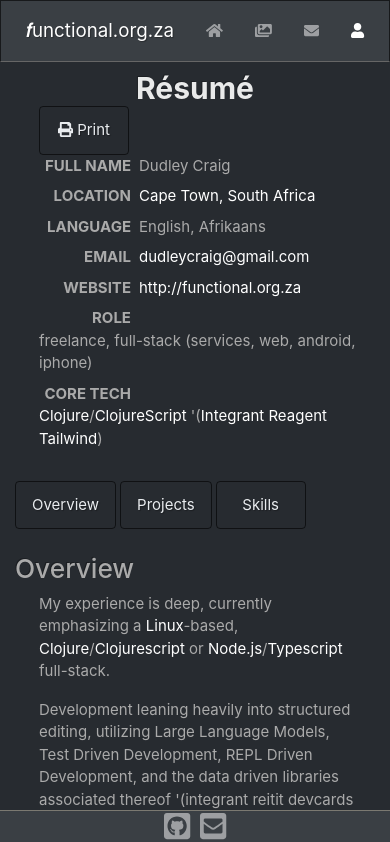
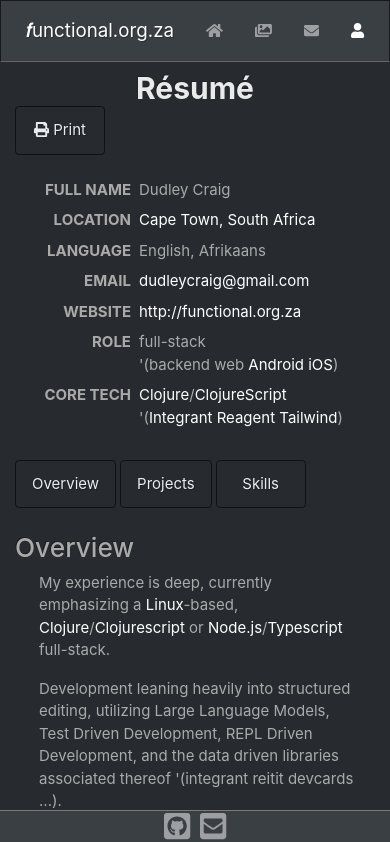
Before and after one commit to dudleycraig/functional, a React (Create React App) app in the folder client/: page /resume in a window 390 px wide. Shown: the top 842 px of the page. Built offline with nearby package versions, Linux system fonts and the light colour scheme; no server answers.

Commit message:
fixed some small bugs and added mobile development

```diff
--- a/client/src/components/Identification.js
+++ b/client/src/components/Identification.js
@@ -5,58 +5,39 @@ import TechLink from './TechLink';
 export default () => {
   return (
     <dl id="identification" style={{ display: 'inline-block', listStyle: 'none' }}>
-      <dt className="text-right pr-2" style={{ float: 'left', clear: 'left', width: '100px' }}>
-        FULL NAME
-      </dt>
+      <dt className="text-right pr-2" style={{ float: 'left', clear: 'left', width: '100px' }}>FULL NAME</dt>
+      <dd className="text-left" style={{ float: 'left' }}>Dudley Craig</dd>
+      <dt className="text-right pr-2" style={{ float: 'left', clear: 'left', width: '100px' }}>LOCATION</dt>
       <dd className="text-left" style={{ float: 'left' }}>
-        Dudley Craig
+        <a href="https://goo.gl/maps/pcm5YX3jHeG1umJS8" target="_blank" title="[-33.919545175839765, 18.38205572274231]">Cape Town, South Africa</a>
+        &nbsp;
+        <span className="gmt d-none d-md-inline">(+2 GMT, <Time />)</span>
       </dd>
-      <dt className="text-right pr-2" style={{ float: 'left', clear: 'left', width: '100px' }}>
-        LOCATION
-      </dt>
+      <dt className="text-right pr-2" style={{ float: 'left', clear: 'left', width: '100px' }}>LANGUAGE</dt>
+      <dd className="text-left" style={{ float: 'left' }}>English, Afrikaans</dd>
+      <dt className="text-right pr-2" style={{ float: 'left', clear: 'left', width: '100px' }}>EMAIL</dt>
       <dd className="text-left" style={{ float: 'left' }}>
-        <a href="https://goo.gl/maps/pcm5YX3jHeG1umJS8" target="_blank" title="[-33.919545175839765, 18.38205572274231]">
-          Cape Town, South Africa
-        </a>
-        &nbsp;
-        <span className="gmt d-none d-md-inline">
-          (+2 GMT, <Time />)
-        </span>
+        <a href="mailto:dudleycraig@gmail.com" target="_blank">dudleycraig@gmail.com</a>
       </dd>
-      <dt className="text-right pr-2" style={{ float: 'left', clear: 'left', width: '100px' }}>
-        LANGUAGE
-      </dt>
+      <dt className="text-right pr-2" style={{ float: 'left', clear: 'left', width: '100px' }}>WEBSITE</dt>
       <dd className="text-left" style={{ float: 'left' }}>
-        English, Afrikaans
+        <a href="http://functional.org.za" target="_blank">http://functional.org.za</a>
       </dd>
-      <dt className="text-right pr-2" style={{ float: 'left', clear: 'left', width: '100px' }}>
-        EMAIL
-      </dt>
+      <dt className="text-right pr-2" style={{ float: 'left', clear: 'left', width: '100px' }}>ROLE</dt>
       <dd className="text-left" style={{ float: 'left' }}>
-        <a href="mailto:dudleycraig@gmail.com" target="_blank">
-          dudleycraig@gmail.com
-        </a>
+        {'full-stack'}
+        <br />
+        {'\'('}
+        backend web <TechLink name="android" /> <TechLink name="ios" />
+        {')'}
       </dd>
-      <dt className="text-right pr-2" style={{ float: 'left', clear: 'left', width: '100px' }}>
-        WEBSITE
-      </dt>
+      <dt className="text-right pr-2" style={{ float: 'left', clear: 'left', width: '100px' }}>CORE TECH</dt>
       <dd className="text-left" style={{ float: 'left' }}>
-        <a href="http://functional.org.za" target="_blank">
-          http://functional.org.za
-        </a>
-      </dd>
-      <dt className="text-right pr-2" style={{ float: 'left', clear: 'left', width: '100px' }}>
-        ROLE
-      </dt>
-      <dd className="text-left" style={{ float: 'left' }}>
-        freelance, full-stack (services, web, android, iphone)
-      </dd>
-      <dt className="text-right pr-2" style={{ float: 'left', clear: 'left', width: '100px' }}>
-        CORE TECH
-      </dt>
-      <dd className="text-left" style={{ float: 'left' }}>
-        <TechLink name="clojure" />/<TechLink name="clojurescript" />
-        {' \'('}
+        <TechLink name="clojure" />
+        {'/'}
+        <TechLink name="clojurescript" />
+        <br />
+        {'\'('}
         <TechLink name="integrant" />
         {' '}
         <TechLink name="reagent" />
--- a/client/src/components/Overview.js
+++ b/client/src/components/Overview.js
@@ -2,10 +2,43 @@ import React from 'react';
 
 export default () => (
   <>
-    <p>{'My experience is deep, currently emphasizing a '}<a href="/resume/#tech-linux" title="open-source operating system">Linux</a>{'-based, '}<a href="/resume/#tech-clojure" title="a robust, practical, and fast programming language.">Clojure</a>{'/'}<a href="/resume/#tech-clojurescript" title="a compiler for clojure that targets javascript.">Clojurescript</a>{' or '}<a href="/resume/#tech-express" title="javascript runtime.">Node.js</a>{'/'}<a href="/resume/#tech-react" title="javascript with syntax for types.">Typescript</a>{' full-stack.'}</p>
-    <p>{'Development leaning heavily into structured editing, utilizing Large Language Models, Test Driven Development, REPL Driven Development, and the data driven libraries associated thereof \'(integrant reitit devcards ...).'}</p>
-    <p>{'I love creating applications rich in '}<a href="/resume/#tech-webgl" title="web API for GPU">WebGL</a>{' and '}<a href="/resume/#tech-gis" title="geographic information systems">GIS</a>{" context, coupled to real-time, stitched API resources."}</p>
-    <p><a href="/resume/#tech-jsdoc" title="Documentation auto-generator">Documentation</a>{', '}<a href="/resume/#tech-eslint" title="standardise code">linting</a>{', '}<a href="/resume/#tech-jest" title="module scope testing">unit</a>{' and '}<a href="/resume/#tech-testing-library" title="application scope testing">integration</a>{' testing, '}<a href="/resume/#tech-docker" title="containerize applications.">dockerization</a>{', ... CI development piped "555"!'}</p>
-    <p>{'I offer experience in developing robust, real-time, full-stack applications.'}</p>
+    <p>
+      {'My experience is deep, currently emphasizing a '}
+      <a href="/resume/#tech-linux" title="open-source operating system">Linux</a>
+      {'-based, '}
+      <a href="/resume/#tech-clojure" title="a robust, practical, and fast programming language.">Clojure</a>
+      {'/'}
+      <a href="/resume/#tech-clojurescript" title="a compiler for clojure that targets javascript.">Clojurescript</a>
+      {' or '}
+      <a href="/resume/#tech-express" title="javascript runtime.">Node.js</a>
+      {'/'}
+      <a href="/resume/#tech-react" title="javascript with syntax for types.">Typescript</a>
+      {' full-stack.'}
+    </p>
+    <p>
+      {'Development leaning heavily into structured editing, utilizing Large Language Models, Test Driven Development, REPL Driven Development, and the data driven libraries associated thereof \'(integrant reitit devcards ...).'}
+    </p>
+    <p>
+      {'Creativity leaning into applications rich in '}
+      <a href="/resume/#tech-webgl" title="web API for GPU">WebGL</a>
+      {' and '}
+      <a href="/resume/#tech-gis" title="geographic information systems">GIS</a>
+      {" context, coupled to real-time, stitched API resources."}
+    </p>
+    <p>
+      <a href="/resume/#tech-jsdoc" title="Documentation auto-generator">Documentation</a>
+      {', '}
+      <a href="/resume/#tech-eslint" title="standardise code">linting</a>
+      {', '}
+      <a href="/resume/#tech-jest" title="module scope testing">unit</a>
+      {' and '}
+      <a href="/resume/#tech-testing-library" title="application scope testing">integration</a>
+      {' testing, '}
+      <a href="/resume/#tech-docker" title="containerize applications.">dockerization</a>
+      {', ... CI development piped "555"!'}
+    </p>
+    <p>
+      {'I offer experience in developing robust, real-time, full-stack applications.'}
+    </p>
   </>
 );
--- a/client/src/components/Resume.js
+++ b/client/src/components/Resume.js
@@ -4,7 +4,7 @@ import { Row, Col, Button } from 'react-bootstrap';
 import useStore from '../store';
 import Identification from './Identification';
 import { FontAwesomeIcon } from '@fortawesome/react-fontawesome';
-import { faPrint } from '@fortawesome/free-solid-svg-icons';
+import { faPrint, faAndroid, faApple } from '@fortawesome/free-solid-svg-icons';
 import Overview from './Overview';
 import Projects from './Projects';
 import TechIcon from './TechIcon';
@@ -27,16 +27,13 @@ export default () => {
   const history = useHistory();
   return (
     <section id="resume" className="container flex-column">
-      <Row className="print-button">
-        <Col className="col-12 text-left pl-4 mx-auto w-100">
+      <Row className="print-button mb-4">
         <Button
-            className="mr-1"
           variant="outline-light"
           style={{ minWidth: '90px' }}
           onClick={() => (window.print(), false)}>
           <FontAwesomeIcon icon={faPrint} size="1x" /> Print
         </Button>
-        </Col>
       </Row>
 
       <Row id="identification">
--- a/client/src/store.js
+++ b/client/src/store.js
@@ -431,11 +431,41 @@ const useStore = create((set, get) => {
         proficiency: 24,
         current: true,
       },
+      reactnative: {
+        link: '#tech-reactnative',
+        text: 'React Native',
+        title: 'React Native',
+        description: 'Cross compiler for Android and iOS written in javascript react.',
+        icon: 'faReact',
+        months: 24,
+        proficiency: 6,
+        current: true,
+      },
+      android: {
+        link: '#tech-android',
+        text: 'Android',
+        title: 'Android',
+        description: 'Mobile operating system.',
+        icon: 'faAndroid',
+        months: 12,
+        proficiency: 3,
+        current: true,
+      },
+      ios: {
+        link: '#tech-ios',
+        text: 'iOS',
+        title: 'iOS',
+        description: 'Mobile operating system.',
+        icon: 'faApple',
+        months: 12,
+        proficiency: 3,
+        current: true,
+      },
       javascript: {
         link: '#tech-javascript',
         text: 'Javascript',
         title: 'Javascript',
-        description: 'Interpreted language with first-class functions.',
+        description: 'Interpreted programming language.',
         icon: 'faJs',
         months: 120,
         proficiency: 8,
@@ -459,16 +489,6 @@ const useStore = create((set, get) => {
         icon: 'Redux',
         months: 36,
         proficiency: 7,
-        current: true,
-      },
-      reactnative: {
-        link: '#tech-reactnative',
-        text: 'React Native',
-        title: 'React Native',
-        description: 'Create native apps for Android, iOS, and more using React.',
-        icon: 'faReact',
-        months: 24,
-        proficiency: 6,
         current: true,
       },
       node: {
```
Lines whose indentation alone changed are shown as unchanged.
